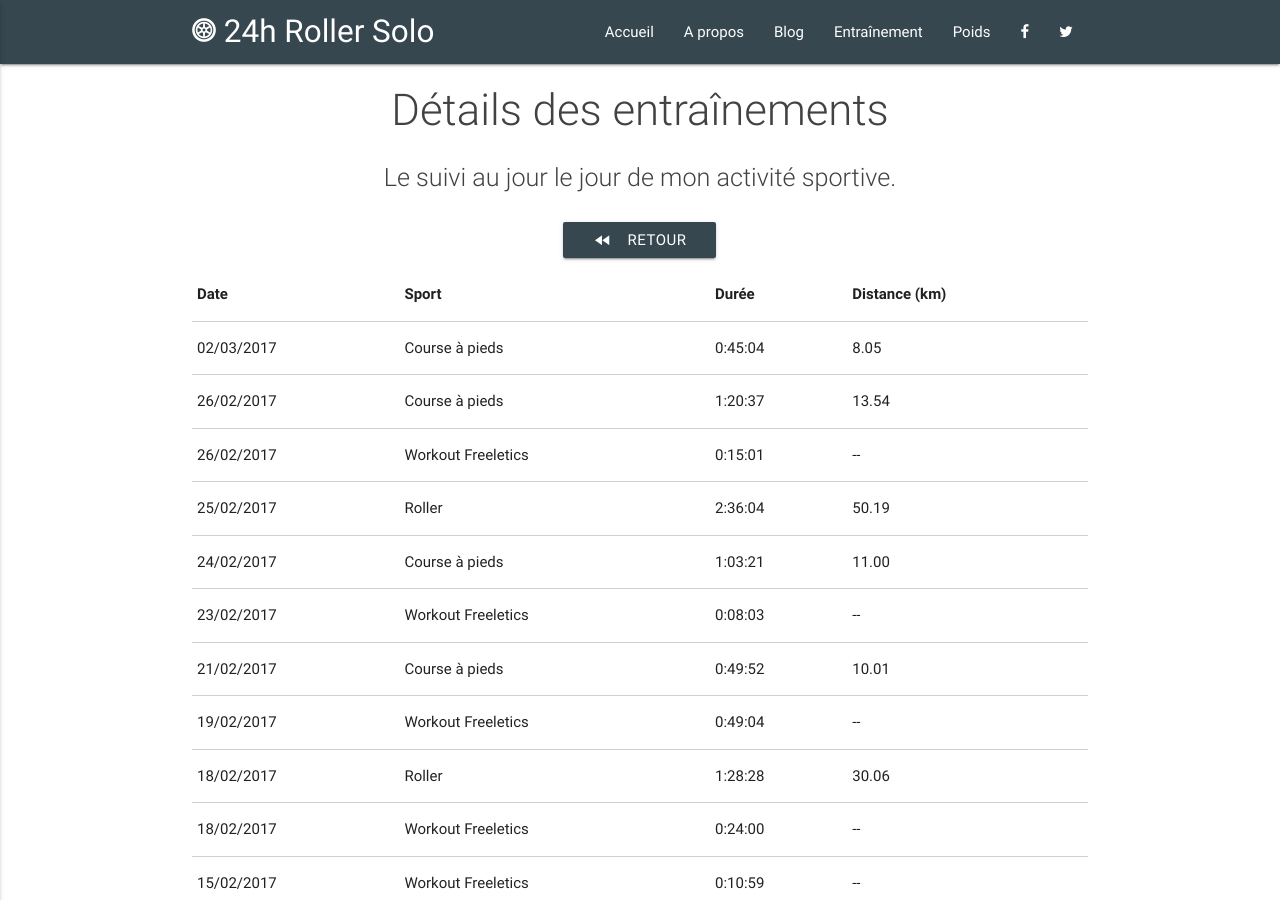
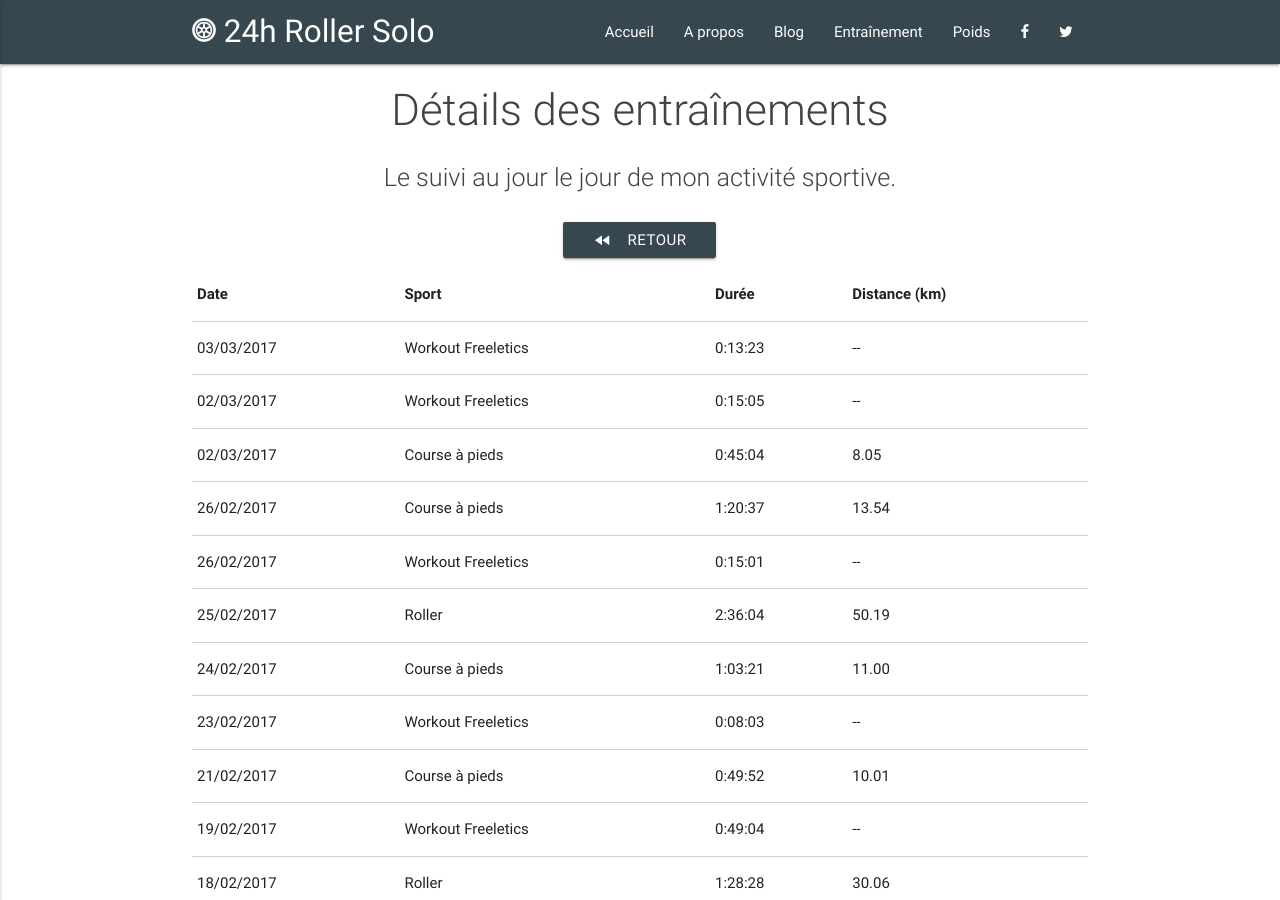
Before and after one commit to 24hRollerSolo/24hRollerSolo.github.io, a Jekyll site: the page built from training/details.html, in a window 1280 px wide and 900 px high. Built offline with Jekyll 4.4.1, drawn with Linux system fonts in a browser that asks for light colours.

Commit message:
Add 2017-03-02/03 workouts

```diff
--- a/_data/sports.json
+++ b/_data/sports.json
@@ -1,4 +1,6 @@
 [
+  {"date": "2017-03-03", "type": "WORKOUT", "program": "W09-01 | ENDURANCE + 1/5 NEMESIS Endurance", "duration": "0:13:23"},
+  {"date": "2017-03-02", "type": "WORKOUT", "program": "W08-03 | FORCE + 3/5 MORPHEUS Standard", "duration": "0:15:05"},
   {"date": "2017-03-02", "type": "RUNNING", "distance": "8.05", "duration": "0:45:04"},
   {"date": "2017-02-26", "type": "RUNNING", "distance": "13.54", "duration": "1:20:37"},
   {"date": "2017-02-26", "type": "WORKOUT", "program": "W08-02 | 10 BURPEES + 1/5 APHRODITE Standard", "duration": "0:15:01"},
```
